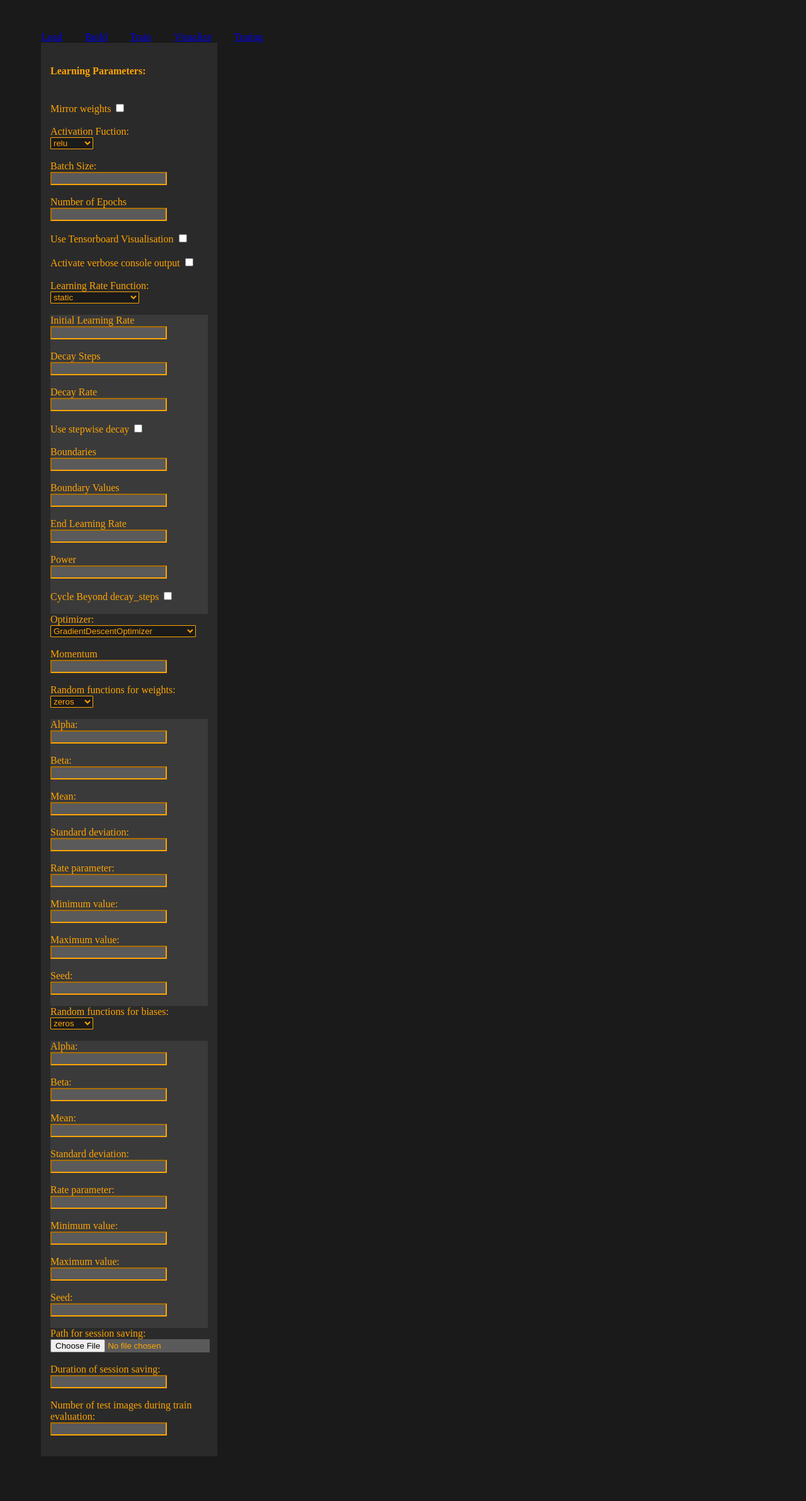
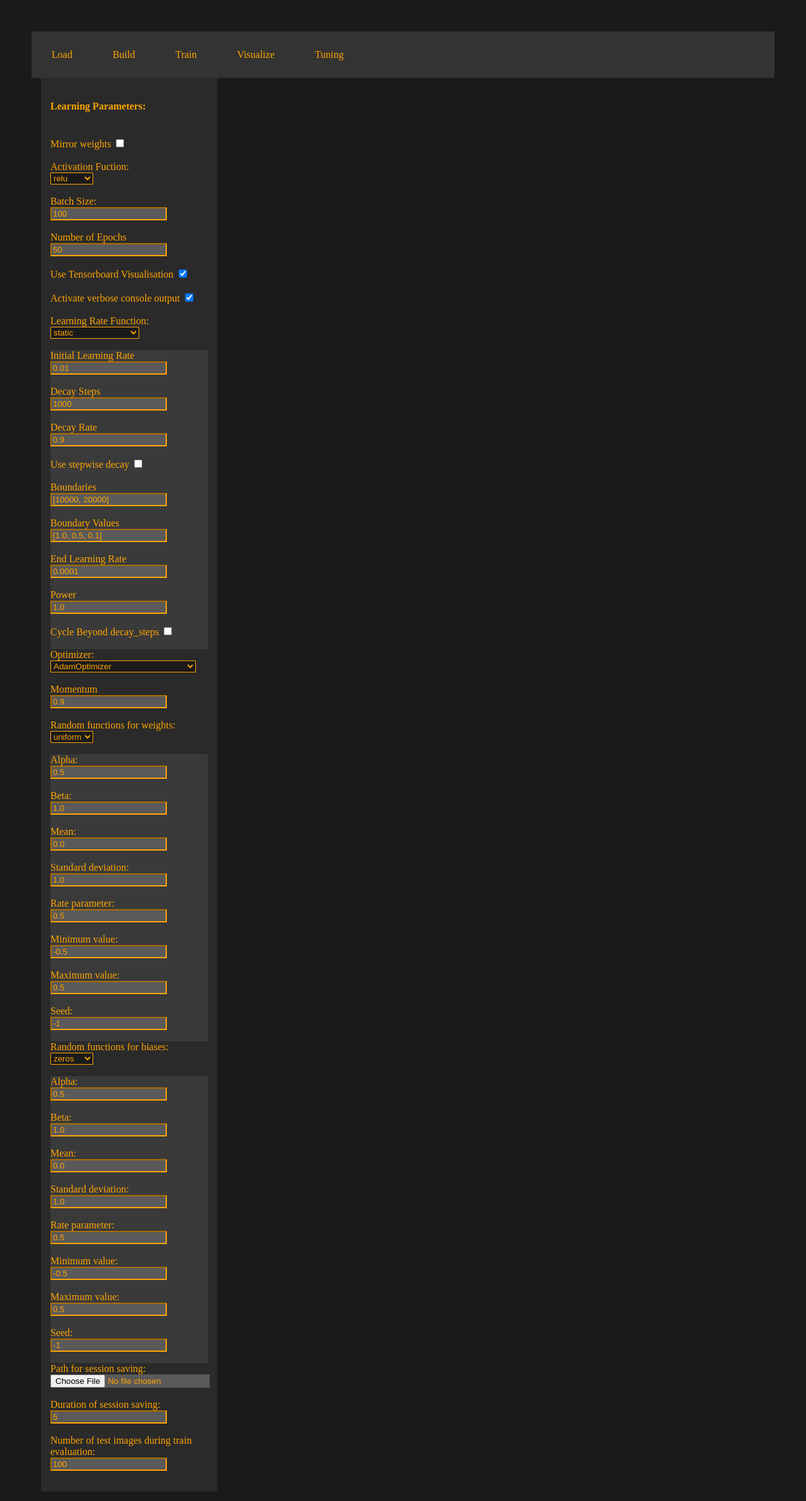
Before and after one commit to Explainable-Artificial-Intelligence/ConvolutionalAutoEncoder, a plain HTML site: page website/html/build.html in a window 1280 px wide. Shown: the whole page at 63% size. Before the commit the page ends 2328 px from the top, so only its background shows below. Drawn offline with Linux system fonts and the light colour scheme.

Commit message:
added preview to load tab started with build tab modified navigation bar

```diff
--- a/website/css/layout.css
+++ b/website/css/layout.css
@@ -28,6 +28,30 @@ section{
     border-color: orange;
 }
 
+ul {
+    list-style-type: none;
+    margin: 0;
+    padding: 0;
+    overflow: hidden;
+    background-color: #333;
+}
+
+li {
+    float: left;
+}
+
+li a {
+    display: block;
+    color: orange;
+    text-align: center;
+    padding: 14px 16px;
+    text-decoration: none;
+}
+
+li a:hover {
+    background-color: #111;
+}
+
 
 #navigationBar {
     padding: 15px;
@@ -56,3 +80,13 @@ section{
     margin: 15px;
     background-color: #2a2a2a;
 }
+
+.imageThumbnail:hover{
+    border-color: orange;
+    width: 200%;
+}
+
+.imageThumbnail{
+    border-color: black;
+    width: 100%;
+}
--- a/website/html/build.html
+++ b/website/html/build.html
@@ -11,13 +11,13 @@
 
 <body>
 <header>
-    <nav>
+    <ul>
         <li><a href="load.html">Load</a></li>
         <li><a href="build.html">Build</a></li>
         <li><a href="train.html">Train</a></li>
         <li><a href="visualize.html">Visualize</a></li>
         <li><a href="tune.html">Tuning</a></li>
-    </nav>
+    </ul>
 </header>
 <aside id="sidebar">
     <div id="BuildColumn">
@@ -40,17 +40,17 @@
         <br>
 
         Batch Size: <br>
-        <input id="batchSize" type="number"> <br>
+        <input id="batchSize" type="number" value="100"><br>
         <br>
 
         Number of Epochs <br>
-        <input id="nEpochs" type="number"> <br>
+        <input id="nEpochs" type="number" value="50"><br>
         <br>
 
-        <label>Use Tensorboard Visualisation <input id="useTensorboard" type="checkbox"></label><br>
+        <label>Use Tensorboard Visualisation <input id="useTensorboard" type="checkbox" checked></label><br>
         <br>
 
-        <label>Activate verbose console output <input id="verbose" type="checkbox"></label><br>
+        <label>Activate verbose console output <input id="verbose" type="checkbox" checked></label><br>
         <br>
 
         Learning Rate Function: <br>
@@ -65,27 +65,27 @@
         <br>
         <section id="advancedLearningParameters">
             Initial Learning Rate <br>
-            <input id="lrInitialLearningRate" type="number"> <br>
+            <input id="lrInitialLearningRate" type="number" value="0.01"><br>
             <br>
             Decay Steps <br>
-            <input id="lrDecaySteps" type="number"> <br>
+            <input id="lrDecaySteps" type="number" value="1000"> <br>
             <br>
             Decay Rate <br>
-            <input id="lrDecayRate" type="number"> <br>
+            <input id="lrDecayRate" type="number" value="0.9"><br>
             <br>
             <label>Use stepwise decay <input id="lrStaircase" type="checkbox"></label><br>
             <br>
             Boundaries <br>
-            <input id="lrBoundaries" > <br>
+            <input id="lrBoundaries" value="[10000, 20000]"> <br>
             <br>
             Boundary Values <br>
-            <input id="lrValues" > <br>
+            <input id="lrValues" value="[1.0, 0.5, 0.1]"><br>
             <br>
             End Learning Rate <br>
-            <input id="lrEndLearningRate" type="number"> <br>
+            <input id="lrEndLearningRate" type="number" value="0.0001"><br>
             <br>
             Power <br>
-            <input id="lrPower" type="number"> <br>
+            <input id="lrPower" type="number" value="1.0"><br>
             <br>
             <label>Cycle Beyond decay_steps <input id="lrCycle" type="checkbox"></label><br>
             <br>
@@ -97,7 +97,7 @@
             <option value="AdagradOptimizer">AdagradOptimizer</option>
             <option value="AdagradDAOptimizer">AdagradDAOptimizer</option>
             <option value="MomentumOptimizer">MomentumOptimizer</option>
-            <option value="AdamOptimizer">AdamOptimizer</option>
+            <option value="AdamOptimizer" selected>AdamOptimizer</option>
             <option value="FtrlOptimizer">FtrlOptimizer</option>
             <option value="ProximalGradientDescentOptimizer">ProximalGradientDescentOptimizer</option>
             <option value="ProximalAdagradOptimizer">ProximalAdagradOptimizer</option>
@@ -105,7 +105,7 @@
         </select><br>
         <br>
         Momentum <br>
-        <input id="Momentum" type="number"> <br>
+        <input id="Momentum" type="number" value="0.9"><br>
         <br>
 
         Random functions for weights: <br>
@@ -114,40 +114,40 @@
             <option value="gamma">gamma</option>
             <option value="normal">normal</option>
             <option value="poisson">poisson</option>
-            <option value="uniform">uniform</option>
+            <option value="uniform" selected>uniform</option>
         </select><br>
         <br>
         <section id="advancedWeightParameters">
             Alpha: <br>
-            <input id="rwAlpha" type="number"> <br>
+            <input id="rwAlpha" type="number" value="0.5"><br>
             <br>
             Beta: <br>
-            <input id="rwBeta" type="number"> <br>
+            <input id="rwBeta" type="number" value="1.0"><br>
             <br>
             Mean: <br>
-            <input id="rwMean" type="number"> <br>
+            <input id="rwMean" type="number" value="0.0"><br>
             <br>
             Standard deviation: <br>
-            <input id="rwStddev" type="number"> <br>
+            <input id="rwStddev" type="number" value="1.0"><br>
             <br>
             Rate parameter: <br>
-            <input id="rwLam" type="number"> <br>
+            <input id="rwLam" type="number" value="0.5"><br>
             <br>
             Minimum value: <br>
-            <input id="rwMinval" type="number"> <br>
+            <input id="rwMinval" type="number" value="-0.5"><br>
             <br>
             Maximum value: <br>
-            <input id="rwMaxval" type="number"> <br>
+            <input id="rwMaxval" type="number" value="0.5"><br>
             <br>
             Seed: <br>
-            <input id="rwSeed" type="number"> <br>
+            <input id="rwSeed" type="number" value="-1"><br>
             <br>
 
         </section>
 
         Random functions for biases: <br>
         <select id="randomFunctionForBiases" size="1">
-            <option value="zeros">zeros</option>
+            <option value="zeros" selected>zeros</option>
             <option value="gamma">gamma</option>
             <option value="normal">normal</option>
             <option value="poisson">poisson</option>
@@ -156,41 +156,41 @@
         <br>
         <section id="advancedBiasParameters">
             Alpha: <br>
-            <input id="rbAlpha" type="number"> <br>
+            <input id="rbAlpha" type="number" value="0.5"><br>
             <br>
             Beta: <br>
-            <input id="rbBeta" type="number"> <br>
+            <input id="rbBeta" type="number" value="1.0"><br>
             <br>
             Mean: <br>
-            <input id="rbMean" type="number"> <br>
+            <input id="rbMean" type="number" value="0.0"><br>
             <br>
             Standard deviation: <br>
-            <input id="rbStddev" type="number"> <br>
+            <input id="rbStddev" type="number" value="1.0"><br>
             <br>
             Rate parameter: <br>
-            <input id="rbLam" type="number"> <br>
+            <input id="rbLam" type="number" value="0.5"><br>
             <br>
             Minimum value: <br>
-            <input id="rbMinval" type="number"> <br>
+            <input id="rbMinval" type="number" value="-0.5"><br>
             <br>
             Maximum value: <br>
-            <input id="rbMaxval" type="number"> <br>
+            <input id="rbMaxval" type="number" value="0.5"><br>
             <br>
             Seed: <br>
-            <input id="rbSeed" type="number"> <br>
+            <input id="rbSeed" type="number" value="-1"> <br>
             <br>
         </section>
 
         Path for session saving: <br>
-        <input id="sessionSaverPath" type="file" directory webdirectory> <br>
+        <input id="sessionSaverPath" type="file" webkitdirectory directory value="./save/"><br>
         <br>
 
         Duration of session saving:<br>
-        <input id="sessionSaveDuration" type="number"> <br>
+        <input id="sessionSaveDuration" type="number" value="5"><br>
         <br>
 
         Number of test images during train evaluation: <br>
-        <input id="numTestPictures" type="number"> <br>
+        <input id="numTestPictures" type="number" value="100"><br>
         <br>
 
 
```
Also changed, not shown: website/html/load.html (+5 -2 lines), website/html/train.html (+2 -2 lines), website/html/tune.html (+2 -2 lines), website/html/visualize.html (+2 -2 lines), website/js/build.js (added, +72 -0 lines), website/js/load.js (+12 -16 lines), website/js/load_bundle.js.
